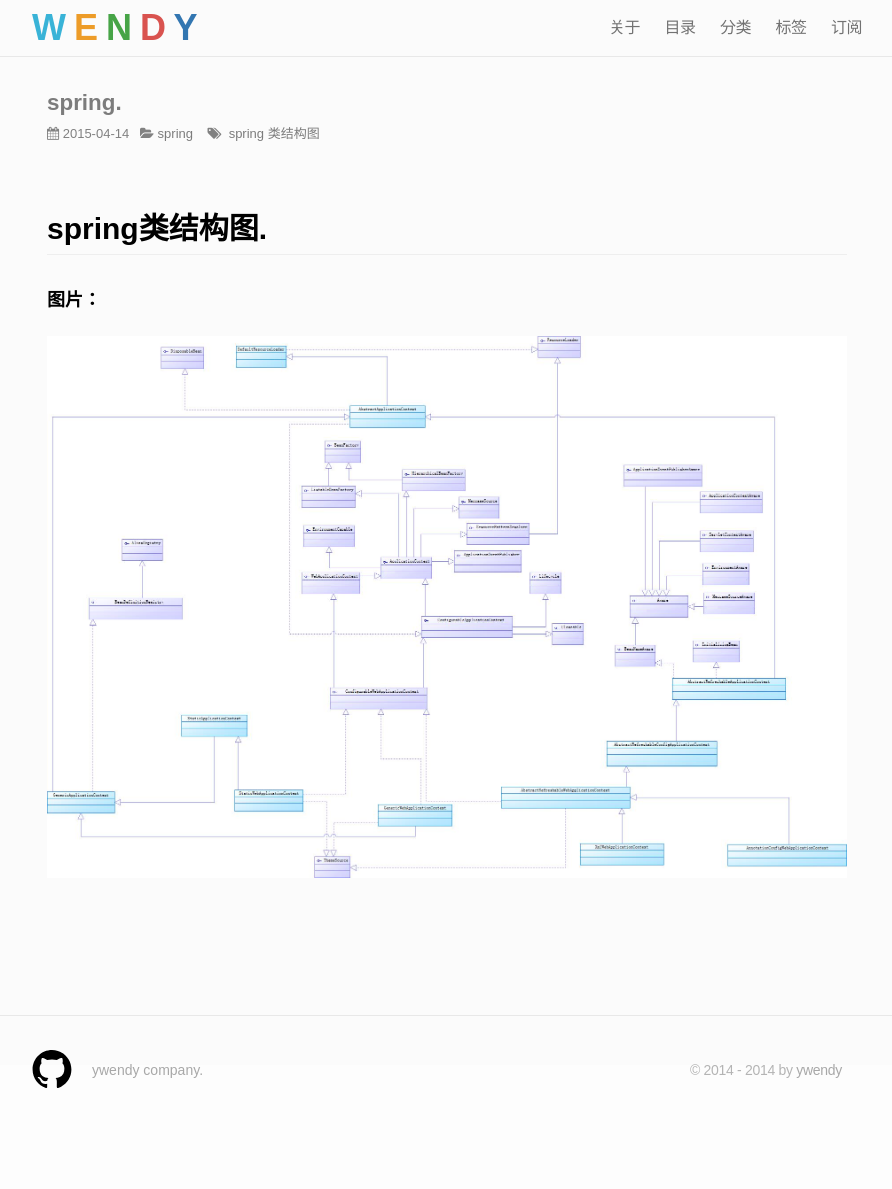
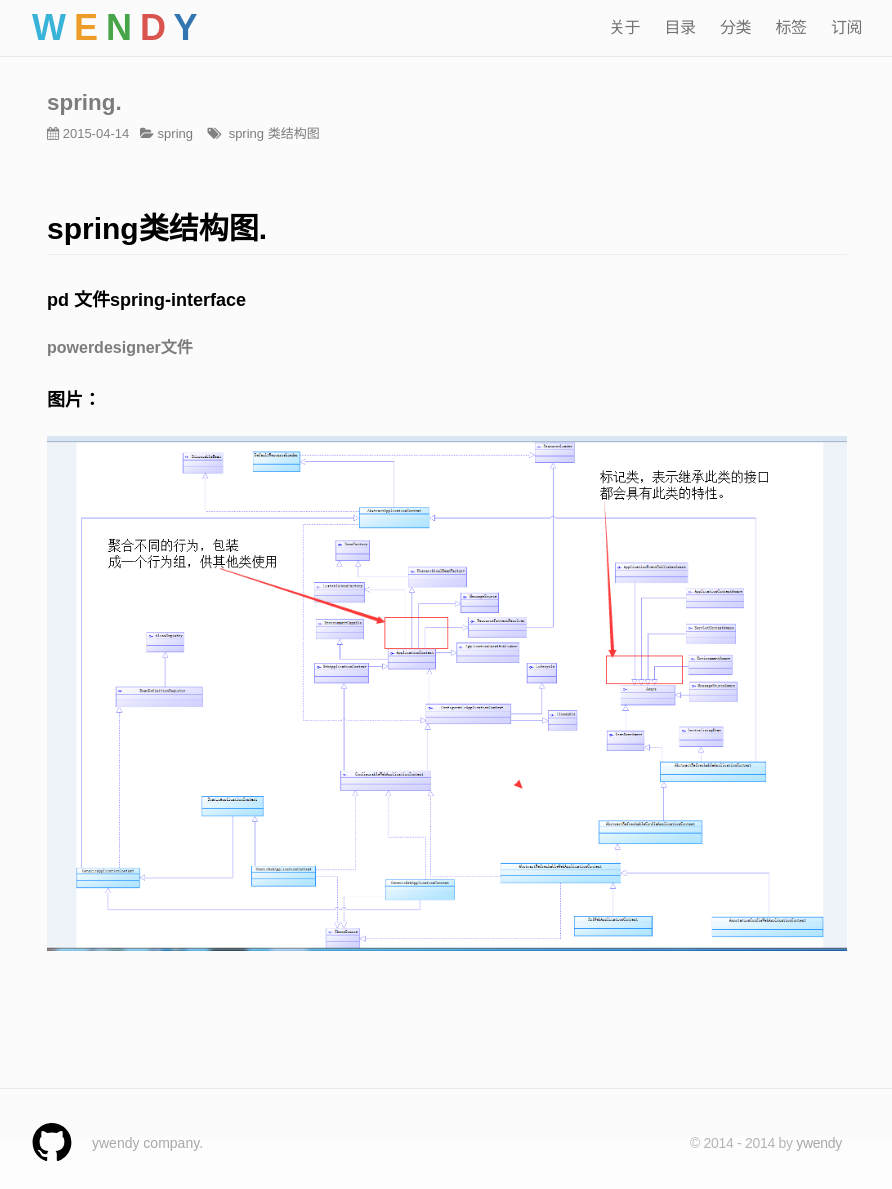
Before and after one commit to ywendy/ywendy.github.io, a Jekyll site: the page built from _posts/2015-4-14-spring-interface.md, in a window 1280 px wide. Shown: the whole page, without its empty margins (193-1085 px from the left). Built offline with Jekyll 4.4.1, drawn with Linux system fonts in a browser that asks for light colours; nearby versions of some CDN libraries; Markdown is read by kramdown in place of the engine named in the settings; comment, search, counter and statistics services are not loaded; before the commit the page ends 1116 px from its top, so only the background shows below that.

Commit message:
interface

```diff
--- a/_posts/2015-4-14-spring-interface.md
+++ b/_posts/2015-4-14-spring-interface.md
@@ -6,7 +6,8 @@ tags: spring 类结构图
 ---
 
 ##spring类结构图.
-
+####pd 文件spring-interface
+[powerdesigner文件](https://ywendy.github.io/img/file/powerdesigner.rar)
 
 ####图片：
-![](https://ywendy.github.io/img/spring-instance.jpg)
+![](https://ywendy.github.io/img/spring-instance.png)
```
Also changed, not shown: img/spring-instance.png (added), 1 other file.
